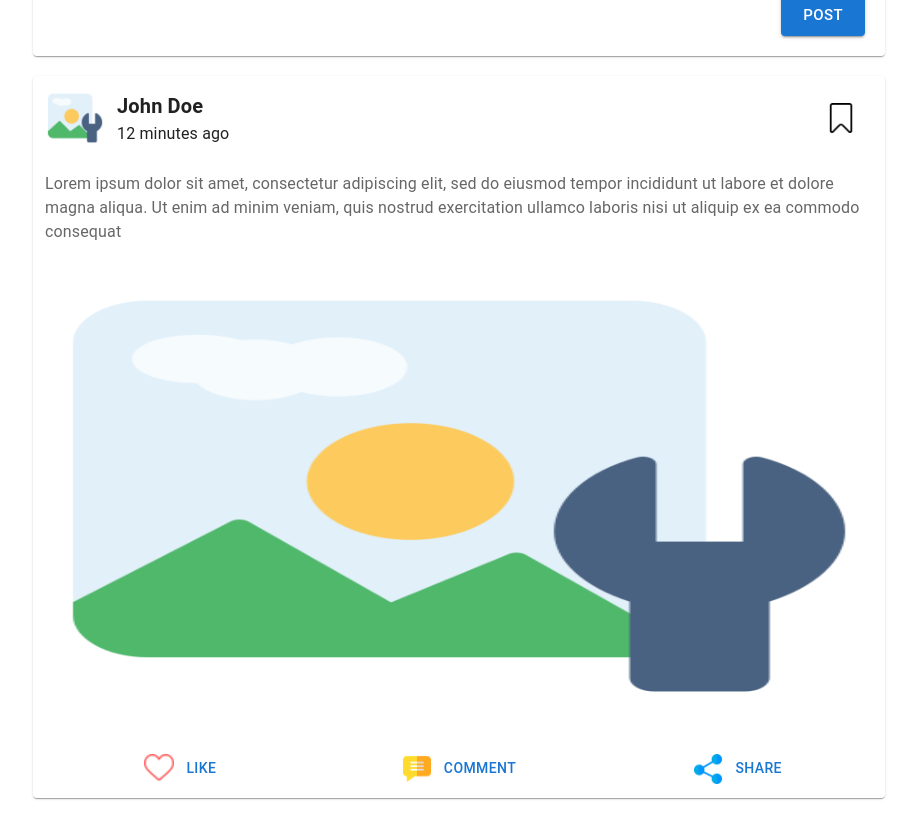
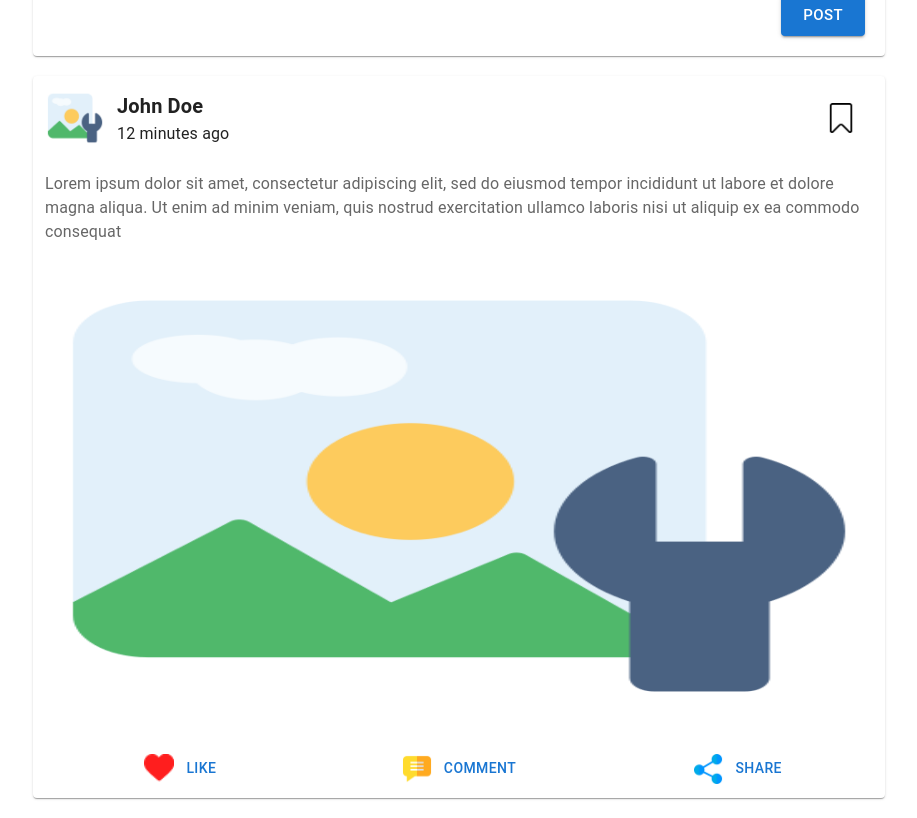
Before and after one commit to Dzenoo/Social-Media-App, a Next.js app: page / in a window 1280 px wide. Shown: the part 199-1017 px from the top of the page, without its empty margins (181-1098 px from the left). Built offline with nearby package versions, Linux system fonts and the light colour scheme.

Commit message:
Adding like animation

```diff
--- a/components/Home/Post.jsx
+++ b/components/Home/Post.jsx
@@ -31,6 +31,7 @@ const CommentSection = () => {
 
 const Post = () => {
   const [commentIsOpen, setcommentIsOpen] = useState(false);
+  const [isLiked, setisLiked] = useState(false);
 
   return (
     <Card className={classes.post_card}>
@@ -62,8 +63,17 @@ const Post = () => {
         <Image src="/images/setting.png" width={100} height={100} alt="img" />
       </div>
       <div className={classes.post_card_actions}>
-        <Button fullWidth className={classes.post_card_button}>
-          <Image src="/images/like.png" width={30} height={30} alt="like" />
+        <Button
+          fullWidth
+          className={classes.post_card_button}
+          onClick={() => setisLiked((prevState) => !prevState)}
+        >
+          <Image
+            src={isLiked ? "/images/like.png" : "/images/like2.png"}
+            width={30}
+            height={30}
+            alt="like"
+          />
           Like
         </Button>
         <Button
```
Also changed, not shown: public/images/like2.png (added).
